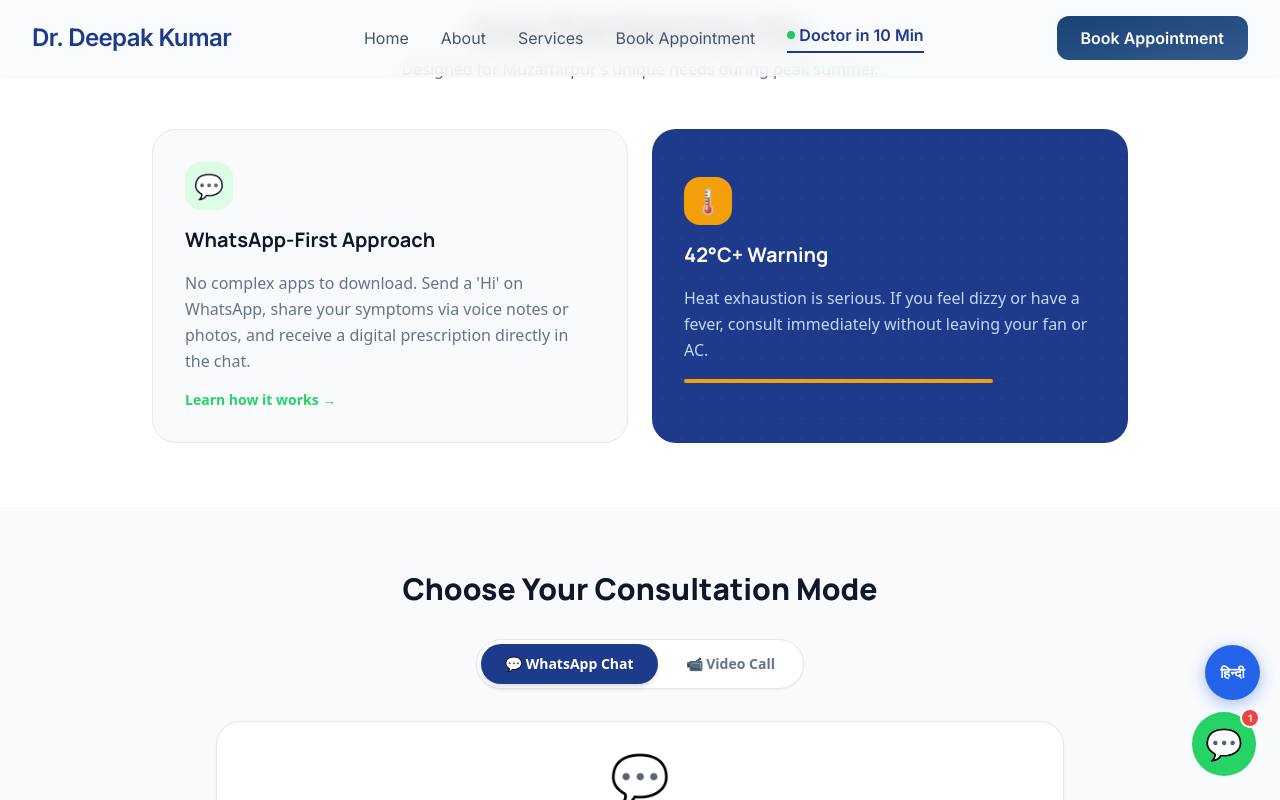
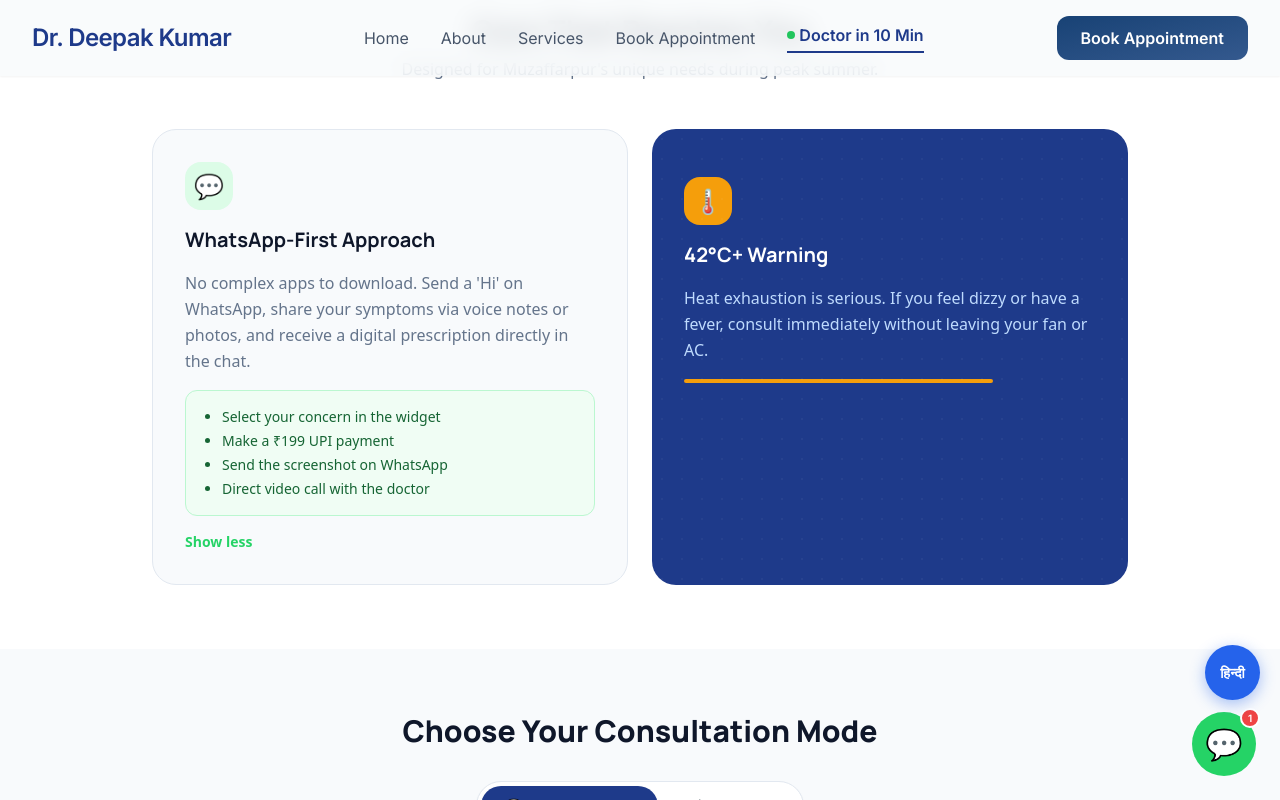
Before and after one commit to chiranjeevbitm/Doctors-Profile, a React (Vite) app in the folder FE/: page /doctor-in-10-mins in a window 1280 px wide. Both pictures are taken after a click on the button "Learn how it works →". Shown: the part 1171-1971 px from the top of the page. Built offline with nearby package versions, Linux system fonts and the light colour scheme.

Commit message:
feat: make buttons clickable and add expanding details on doctor in 10 mins page

```diff
--- a/FE/src/components/DoctorIn10Widget.jsx
+++ b/FE/src/components/DoctorIn10Widget.jsx
@@ -93,6 +93,7 @@
     <>
       {/* Floating Button */}
       <button
+        id="dr-deepak-widget-launcher"
         onClick={handleOpen}
         className="fixed bottom-6 right-6 w-16 h-16 rounded-full flex items-center justify-center text-white text-3xl shadow-xl z-[9999] hover:scale-110 transition-transform"
         style={{
--- a/FE/src/pages/DoctorIn10Mins.jsx
+++ b/FE/src/pages/DoctorIn10Mins.jsx
@@ -52,6 +52,7 @@
   const [activeFaq, setActiveFaq]   = useState(null);
   const [testIdx, setTestIdx]       = useState(0);
   const [timer, setTimer]           = useState(0);
+  const [showLearnMore, setShowLearnMore] = useState(false);
 
   // Rotating testimonials
   useEffect(() => {
@@ -147,10 +148,10 @@
           <p className="text-slate-500 mb-10">{t('doctorIn10SpecSub')}</p>
           <div className="flex flex-wrap justify-center gap-4">
             {SPECIALTIES.map(s => (
-              <div key={s.key} className="flex items-center gap-2 bg-white border border-slate-200 rounded-full px-5 py-3 shadow-sm hover:border-green-400 hover:shadow-md transition-all">
+              <button key={s.key} onClick={openWidget} className="flex items-center gap-2 bg-white border border-slate-200 rounded-full px-5 py-3 shadow-sm hover:border-green-400 hover:shadow-md transition-all">
                 <span className="text-2xl">{s.icon}</span>
                 <span className="font-semibold text-slate-700 text-sm">{t(s.key)}</span>
-              </div>
+              </button>
             ))}
           </div>
         </div>
@@ -171,8 +172,20 @@
               <div className="w-12 h-12 bg-green-100 rounded-2xl flex items-center justify-center text-2xl">💬</div>
               <h3 className="text-xl font-bold text-slate-900">{t('doctorIn10WAFirst')}</h3>
               <p className="text-slate-500 leading-relaxed">{t('doctorIn10WAFirstDesc')}</p>
-              <button onClick={openWidget} className="text-[#25D366] font-semibold text-sm hover:underline flex items-center gap-1">
-                {t('doctorIn10LearnHow')}
+
+              {showLearnMore && (
+                <div className="bg-green-50 p-4 rounded-xl text-sm text-green-800 border border-green-200 mt-2 mb-2 animate-fade-in">
+                  <ul className="list-disc pl-5 space-y-1">
+                    <li>{isHi ? 'विजेट में अपनी समस्या चुनें' : 'Select your concern in the widget'}</li>
+                    <li>{isHi ? '₹199 का UPI भुगतान करें' : 'Make a ₹199 UPI payment'}</li>
+                    <li>{isHi ? 'WhatsApp पर स्क्रीनशॉट भेजें' : 'Send the screenshot on WhatsApp'}</li>
+                    <li>{isHi ? 'डॉक्टर से सीधा वीडियो कॉल' : 'Direct video call with the doctor'}</li>
+                  </ul>
+                </div>
+              )}
+
+              <button onClick={() => setShowLearnMore(!showLearnMore)} className="text-[#25D366] font-semibold text-sm hover:underline flex items-center gap-1">
+                {showLearnMore ? (isHi ? 'कम दिखाएं' : 'Show less') : t('doctorIn10LearnHow')}
               </button>
             </div>
             {/* 42°C warning card — dark navy */}
@@ -383,9 +396,9 @@
           <div className="bg-amber-50 border border-amber-200 rounded-3xl p-8 text-center space-y-3">
             <h3 className="text-xl font-extrabold text-amber-800">⚠️ {t('doctorIn10Emergency')}</h3>
             <p className="text-amber-700 text-sm leading-relaxed">{t('doctorIn10EmergencyDesc')}</p>
-            <div className="inline-flex items-center gap-2 bg-red-600 text-white font-bold px-6 py-3 rounded-full text-sm mt-2">
-              {t('doctorIn10Ambulance')}
-            </div>
+            <a href="tel:108" className="inline-flex items-center gap-2 bg-red-600 text-white font-bold px-6 py-3 rounded-full text-sm mt-2 hover:bg-red-700 transition-colors shadow-lg">
+              📞 {t('doctorIn10Ambulance')}
+            </a>
           </div>
         </div>
       </section>
```
